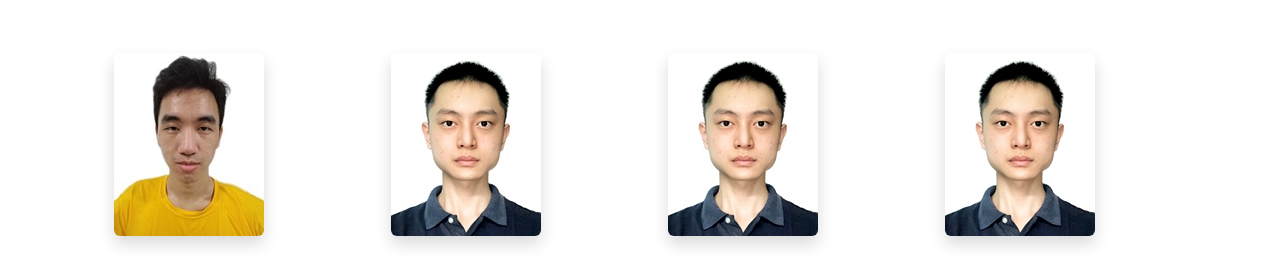
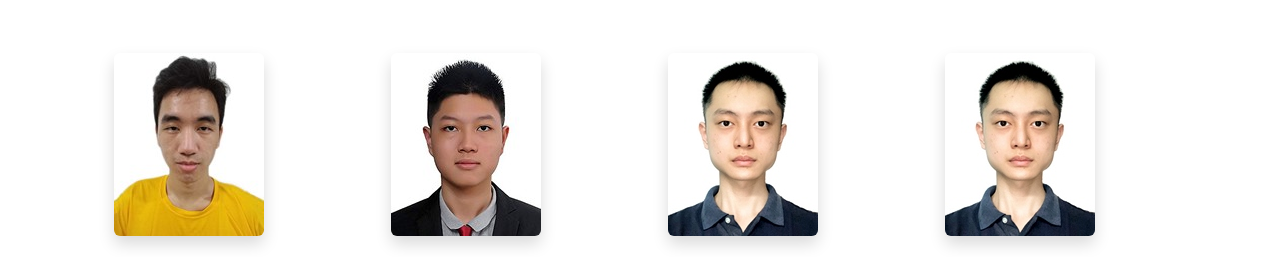
Before and after one commit to MrRedCrack/webdevasg, a website: page src/about.html in a window 1280 px wide. Shown: the part 682-939 px from the top of the page. Drawn offline with nearby package versions, Linux system fonts and the light colour scheme; a web font is replaced by a local one.

Commit message:
update titles

```diff
--- a/src/about.html
+++ b/src/about.html
@@ -4,7 +4,7 @@
 <head>
     <meta charset="utf-8">
     <meta name="viewport" content="width=device-width, initial-scale=1">
-    <title>LittleStreets</title>
+    <title>LittleStreets | About Us</title>
     <!-- favicon -->
     <link rel="icon" type="image/png" href="favicon/favicon-96x96.png" sizes="96x96">
     <link rel="icon" type="image/svg+xml" href="favicon/favicon.svg">
@@ -212,7 +212,7 @@
                     <div class="col">
                         <div class="px-3">
                             <figure class="figure">
-                                <img src="img/tky.jpg" class="figure-img img-fluid rounded shadow"
+                                <img src="img/cks.jpg" class="figure-img img-fluid rounded shadow"
                                     alt="Tam Kai Yuan profile picture">
                             </figure>
                             <h3 class="fs-2 text-body-emphasis">Chuah Kai Shen</h3>
```
Also changed, not shown: src/index.html (+1 -1 lines), src/img/cks.jpg (added).
